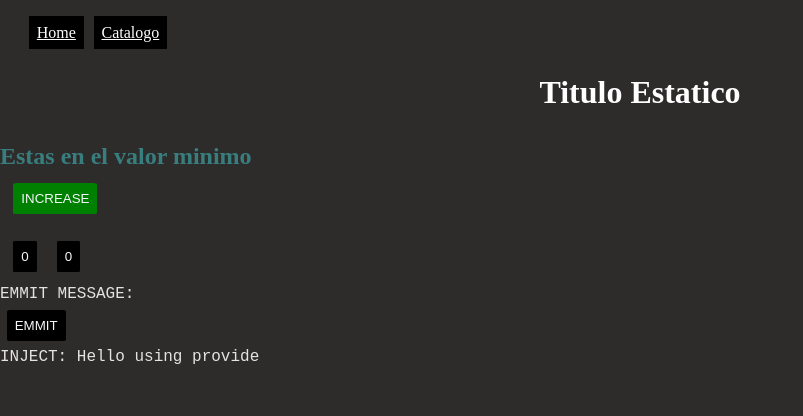
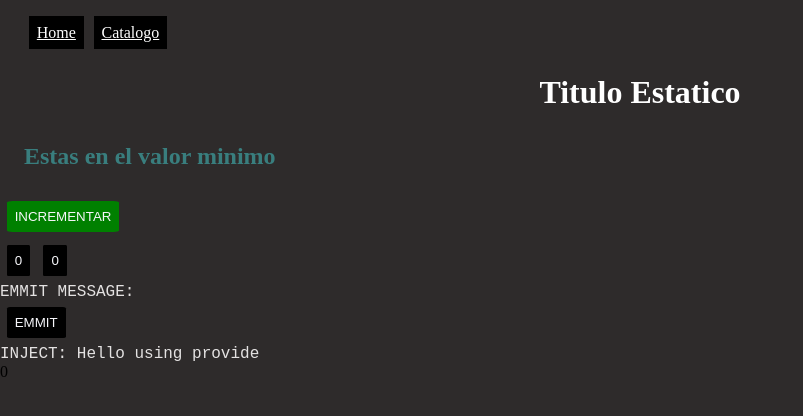
Before and after one commit to marlondt-dev/Ejerecicios-alebat, a Vue app in the folder proyect2/project2/: page / in a window 1280 px wide. Shown: the top 416 px of the page, without its empty margins (0-803 px from the left). Built offline with nearby package versions, Linux system fonts and the light colour scheme.

Commit message:
exercise 16

```diff
--- a/proyect2/project2/src/App.vue
+++ b/proyect2/project2/src/App.vue
@@ -1,6 +1,10 @@
 <script setup lang="ts">
 import { RouterView } from 'vue-router'
+import { useCounter } from '@/composables/useCounter'
+
+const { counter } = useCounter()
 </script>
 <template>
   <RouterView />
+  {{ counter }}
 </template>
--- a/proyect2/project2/src/assets/scss/reset.scss
+++ b/proyect2/project2/src/assets/scss/reset.scss
@@ -2,6 +2,7 @@
   margin: 0;
   border: none;
   padding: 0;
+  box-sizing: border-box;
 }
 
 body {
@@ -31,6 +32,7 @@ h2 {
 h3 {
   font-size: 1.5em;
   color: rgb(57, 126, 126);
+  margin: 1em;
 }
 
 button {
--- a/proyect2/project2/src/components/ChildComponent.vue
+++ b/proyect2/project2/src/components/ChildComponent.vue
@@ -3,7 +3,7 @@ import { defineEmits, inject } from 'vue'
 import TheButton from './TheButton.vue'
 
 const emit = defineEmits(['greeting'])
-const newMessage = inject('message')
+const injectMessage = inject('message')
 
 function clicking() {
   emit('greeting', ' saying hello to my father')
@@ -11,7 +11,7 @@ function clicking() {
 </script>
 <template>
   <TheButton @click="clicking">EMMIT</TheButton>
-  <p>INJECT: {{ newMessage }}</p>
+  <p>INJECT: {{ injectMessage }}</p>
 </template>
 
 <style lang="scss" scoped></style>
--- a/proyect2/project2/src/components/ParentComponent.vue
+++ b/proyect2/project2/src/components/ParentComponent.vue
@@ -2,9 +2,10 @@
 import ChildComponent from './ChildComponent.vue'
 import { ref, provide } from 'vue'
 
-const message = ref('')
-const provideMessae = ref('Hello using provide')
-provide('message', provideMessae)
+const message = ref('') //Pare el EMIT
+
+const provideMessage = ref('Hello using provide')
+provide('message', provideMessage)
 
 const changeMessage = (msg = '') => {
   message.value = msg
--- a/proyect2/project2/src/components/ProductCard.vue
+++ b/proyect2/project2/src/components/ProductCard.vue
@@ -4,6 +4,7 @@
 //   cardTitle: string
 //   prices: number[]
 // }
+
 import type { ProductCard } from '@/types/card'
 defineProps<ProductCard>()
 </script>
--- a/proyect2/project2/src/components/TheButton.vue
+++ b/proyect2/project2/src/components/TheButton.vue
@@ -5,20 +5,33 @@
 // defineProps<{
 //   isDecrease: boolean
 // }>()
+
+defineProps<{
+  color?: 'decrease' | 'increase'
+}>()
 </script>
 
 <template>
-  <button class="main-button"><slot></slot></button>
+  <button class="main-button" :class="color"><slot></slot></button>
 </template>
 
 <style lang="scss" scoped>
 .main-button {
-  background-color: black;
   padding: 0.6em;
+  margin: 0.5em;
   cursor: pointer;
+  transition: 0.2s ease;
 }
 
 .decrease {
   background-color: red;
 }
+
+.increase {
+  background-color: green;
+}
+
+.main-button:hover {
+  color: rgb(112, 48, 114);
+}
 </style>
--- a/proyect2/project2/src/components/TheCounter.vue
+++ b/proyect2/project2/src/components/TheCounter.vue
@@ -2,17 +2,20 @@
 import { useCounter } from '@/composables/useCounter'
 import TheButton from '@/components/TheButton.vue'
 import { computed, ref, watchEffect } from 'vue'
+import { useContStore } from '@/stores/cont'
 
 const { counter, increase, decrease, reset } = useCounter(0)
+
+const cont = useContStore()
 
 const double = computed(() => counter.value * 2)
 
 const message = ref('')
 
 watchEffect(() => {
-  if (counter.value === 0) {
+  if (cont.count === 0) {
     message.value = 'Estas en el valor minimo'
-  } else if (counter.value === 10) {
+  } else if (cont.count === 10) {
     message.value = 'Estas en el valor máximo'
   } else {
     message.value = 'Estas en los parametros adecuados'
@@ -28,53 +31,25 @@ watchEffect(() => {
 <template>
   <h3>{{ message }}</h3>
 
-  <TheButton v-if="counter < 10" @click="increase" class="button button--increase"
-    >INCREASE</TheButton
+  <!-- <TheButton v-if="counter < 10" @click="increase" :color="'increase'">INCREASE</TheButton> -->
+
+  <TheButton v-if="cont.count < 10" @click="cont.increment()" :color="'increase'"
+    >INCREMENTAR</TheButton
   >
 
-  <TheButton
-    :text="'DECREASE'"
-    v-if="counter > 0"
-    @click="decrease"
-    class="button button--decrease"
-    :is-decrease-button="true"
+  <TheButton :text="'DECREASE'" v-if="cont.count > 0" @click="cont.decrement" :color="'decrease'"
     >DECREASE</TheButton
   >
 
   <div>
-    <TheButton class="button button--result" :class="{ 'button--colored': counter === 10 }"
-      >{{ counter }}
-    </TheButton>
-    <TheButton>{{ double }}</TheButton>
-
-    <TheButton v-if="counter > 0" :text="'RESET'" @click="reset" class="button button--reset"
-      >RESET</TheButton
-    >
+    <TheButton :class="{ 'button-colored': cont.count === 10 }">{{ cont.count }} </TheButton>
+    <TheButton>{{ cont.double }}</TheButton>
+    <TheButton v-if="counter > 0" :text="'RESET'" @click="reset">RESET</TheButton>
   </div>
 </template>
 
 <style scoped lang="scss">
-.button {
-  margin: 1em;
-
-  &--increase {
-    background-color: green;
-  }
-
-  &--decrease {
-    background-color: red;
-  }
-
-  &--reset {
-    background-color: rgb(19, 27, 25);
-  }
-
-  &--result {
-    background-color: rgb(0, 0, 0);
-  }
-
-  &--colored {
-    background-color: green;
-  }
+.button-colored {
+  background-color: green;
 }
 </style>
--- /dev/null
+++ b/proyect2/project2/src/stores/cont.ts
@@ -0,0 +1,21 @@
+import { defineStore } from 'pinia'
+import { computed, ref } from 'vue'
+
+export const useContStore = defineStore('cont', () => {
+  const count = ref(0)
+  function increment() {
+    count.value++
+  }
+
+  function decrement() {
+    count.value--
+  }
+
+  function reset() {
+    count.value = 0
+  }
+
+  const double = computed(() => count.value * 2)
+
+  return { count, increment, decrement, reset, double }
+})
--- a/proyect2/project2/src/views/CatalogoPage.vue
+++ b/proyect2/project2/src/views/CatalogoPage.vue
@@ -2,6 +2,7 @@
 import ProductCard from '@/components/ProductCard.vue'
 import { productCard } from '@/mock/productCard'
 import TheTitle from '@/components/TheTitle.vue'
+import TheCounter from '@/components/TheCounter.vue'
 </script>
 
 <template>
@@ -13,6 +14,8 @@ import TheTitle from '@/components/TheTitle.vue'
   <div class="card-container">
     <ProductCard v-for="(item, index) in productCard" :key="index" v-bind="item" />
   </div>
+
+  <TheCounter />
 
   <RouterView />
 </template>
```
